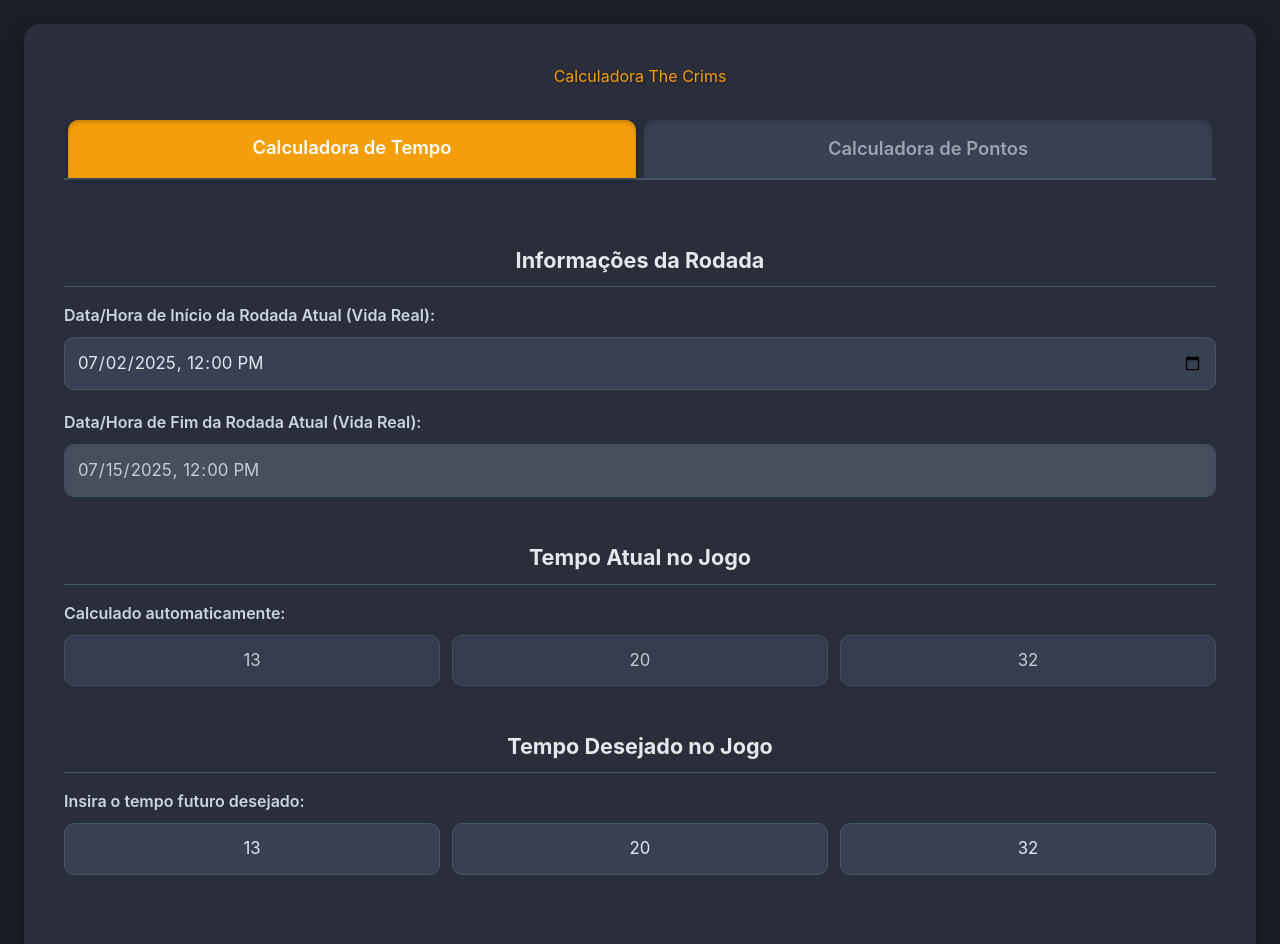
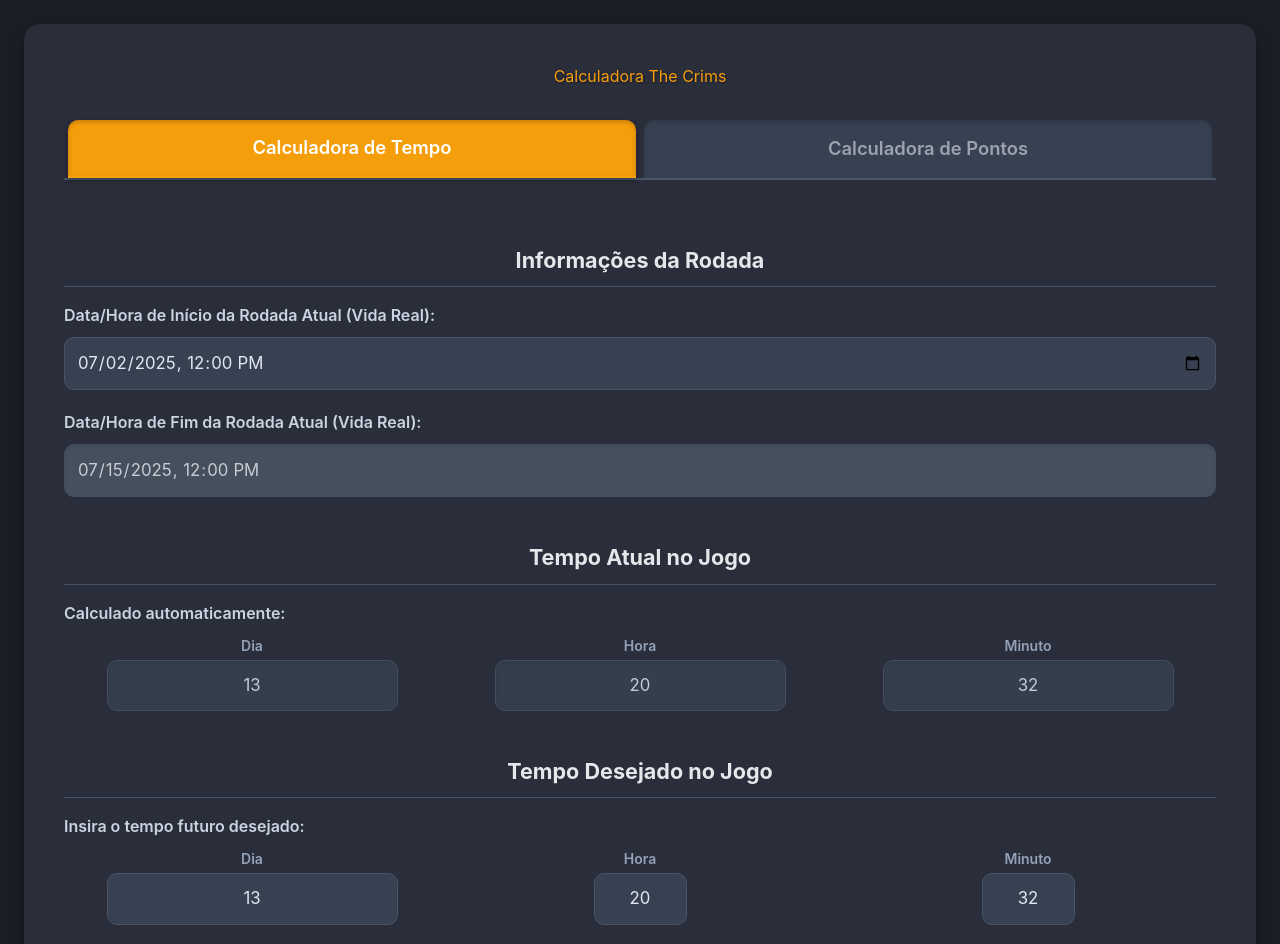
Before and after one commit to bernardotraad/the-crims-calculator, a plain HTML site: page index.html in a window 1280 px wide. Shown: the top 944 px of the page. Drawn offline with nearby package versions, Linux system fonts and the light colour scheme.

Commit message:
Update index.html

```diff
--- a/index.html
+++ b/index.html
@@ -118,9 +118,22 @@
             gap: 0.75rem; /* Espaçamento maior entre inputs */
             flex-wrap: wrap;
         }
+        .time-inputs .input-with-label { /* Novo contêiner para input e label */
+            flex: 1 1 calc(33% - 0.75rem);
+            display: flex;
+            flex-direction: column;
+            align-items: center;
+        }
+        .time-inputs .input-with-label label {
+            text-align: center;
+            margin-bottom: 0.25rem; /* Margem menor para rótulos curtos */
+            font-size: 0.875rem; /* Fonte menor para rótulo do input */
+            color: #94a3b8; /* Cor suave para rótulo */
+        }
+
         .time-inputs input[type="number"],
         .points-inputs input[type="number"] {
-            flex: 1 1 calc(33% - 0.75rem); /* Ajuste para 3 inputs por linha */
+            flex: 1; /* Ocupa o espaço dentro do input-with-label */
             padding: 0.75rem; /* Preenchimento maior */
             border-radius: 0.625rem; /* Cantos mais arredondados */
             border: 1px solid #475569; /* Borda (slate-600) */
@@ -133,7 +146,7 @@
         }
         /* Cor do texto para inputs numéricos na calculadora de pontos */
         #totalPoints {
-            color: #000000; /* Texto preto para melhor legibilidade */
+            color: #e2e8f0; /* Revertido para texto claro para consistência do tema */
         }
         .time-inputs input[type="number"]:focus,
         .points-inputs input[type="number"]:focus {
@@ -162,6 +175,7 @@
             font-size: 1.05rem;
             transition: border-color 0.2s ease, box-shadow 0.2s ease;
         }
+        /* Cor do texto para o select - Removido o estilo específico para usar o padrão */
         input[type="datetime-local"]:focus,
         select:focus {
             border-color: #f59e0b;
@@ -326,9 +340,18 @@
                 <div class="input-group">
                     <label>Calculado automaticamente:</label>
                     <div class="time-inputs">
+                        <div class="input-with-label">
+                            <label for="currentDay">Dia</label>
                             <input type="number" id="currentDay" placeholder="Dia" readonly>
+                        </div>
+                        <div class="input-with-label">
+                            <label for="currentHour">Hora</label>
                             <input type="number" id="currentHour" placeholder="Hora" readonly>
+                        </div>
+                        <div class="input-with-label">
+                            <label for="currentMinute">Minuto</label>
                             <input type="number" id="currentMinute" placeholder="Minuto" readonly>
+                        </div>
                     </div>
                 </div>
             </div>
@@ -336,11 +359,20 @@
             <div>
                 <div class="section-title">Tempo Desejado no Jogo</div>
                 <div class="input-group">
-                    <label for="targetDay">Insira o tempo futuro desejado:</label>
+                    <label>Insira o tempo futuro desejado:</label>
                     <div class="time-inputs">
+                        <div class="input-with-label">
+                            <label for="targetDay">Dia</label>
                             <input type="number" id="targetDay" placeholder="Dia" min="1">
+                        </div>
+                        <div class="input-with-label">
+                            <label for="targetHour">Hora</label>
                             <input type="number" id="targetHour" placeholder="Hora" min="0" max="23">
+                        </div>
+                        <div class="input-with-label">
+                            <label for="targetMinute">Minuto</label>
                             <input type="number" id="targetMinute" placeholder="Minuto" min="0" max="59">
+                        </div>
                     </div>
                 </div>
             </div>
```
Lines whose indentation alone changed are shown as unchanged.
